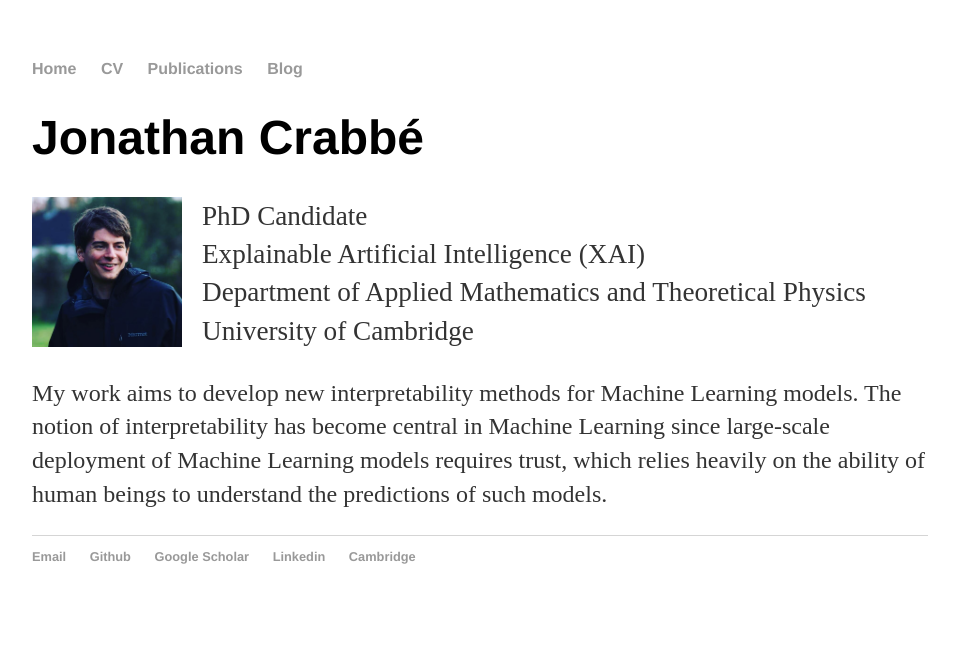
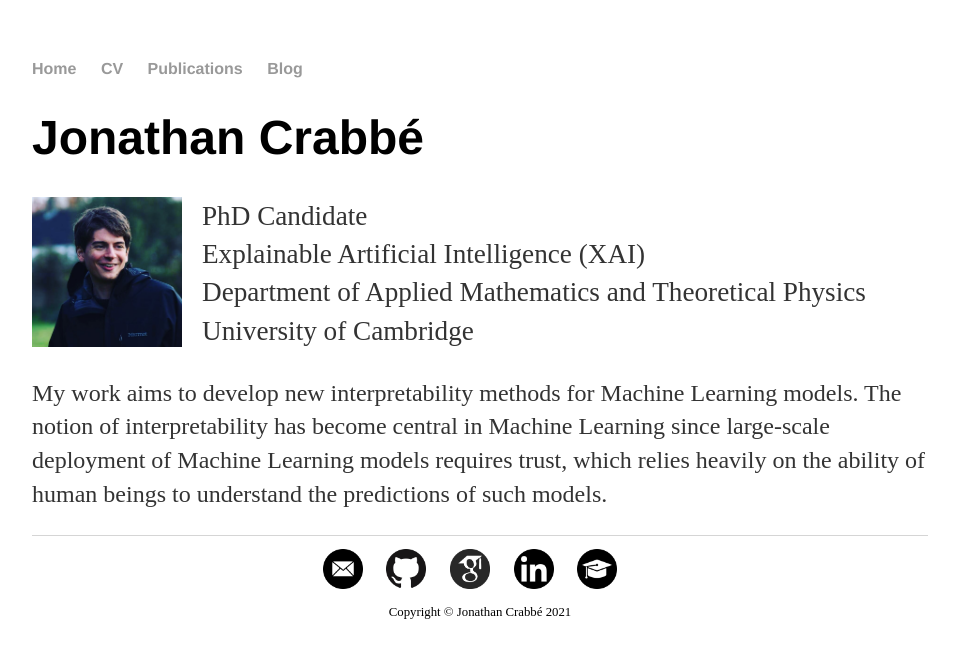
Before and after one commit to JonathanCrabbe/JonathanCrabbe.github.io, a Jekyll site: the page built from index.markdown, in a window 1280 px wide. Shown: the top 658 px of the page, without its empty margins (160-1116 px from the left). Built offline with Jekyll 4.4.1, drawn with Linux system fonts in a browser that asks for light colours.

Commit message:
Add icons

```diff
--- a/_layouts/default.html
+++ b/_layouts/default.html
@@ -20,33 +20,40 @@
 
 			</div><!-- /.container -->
 			<footer>
+				<center>
 	    		<ul>
 	        		<li>
 								<a href="mailto:jonathan.cr1302@gmail.com"
 								target="_blank">
-									Email</a>
+								<img class="icon" alt="Email" src="/images/email.png" width=40">
+								</a>
 							</li>
 	        		<li>
-								<a href="https://github.com/JonathanCrabbe"
-								target="_blank">
-									Github</a>
+							<a href="https://github.com/JonathanCrabbe"
+								target="_blank"> <img class="icon" alt="Github" src="/images/github.png" width=40">
+							</a>
 							</li>
 							<li>
 								<a href="https://scholar.google.com/citations?user=Y_Nmd2sAAAAJ"
 								target="_blank">
-									Google Scholar</a>
+									<img class="icon" alt="Google Scholar" src="/images/scholar.png" width=40" >
+							</a>
 							</li>
 							<li>
 								<a href="https://www.linkedin.com/in/jonathancrabbe/"
 								target="_blank">
-									Linkedin</a>
+								<img class="icon" alt="Linkedin" src="/images/linkedin.png" width=40" >
+							</a>
 						  </li>
 							<li>
               <a href="https://www.maths.cam.ac.uk/person/jc2133"
 							target="_blank">
-								Cambridge</a>
+								<img class="icon" alt="Academic" src="/images/academic.png" width=40" >
+							</a>
 							</li>
 				</ul>
+			</center>
+				<center> Copyright © Jonathan Crabbé 2021 </center>
 			</footer>
 		</body>
 	</html>
--- a/css/main.css
+++ b/css/main.css
@@ -57,3 +57,11 @@ img.align-left{
 img.medium{
   width: 150px;
 }
+
+.icon{
+  background:none;
+}
+
+.icon:hover{
+  background:DarkCyan;
+}
```
Also changed, not shown: images/academic.png (added), images/email.png (added), images/github.png (added), images/linkedin.png (added), images/scholar.png (added).
